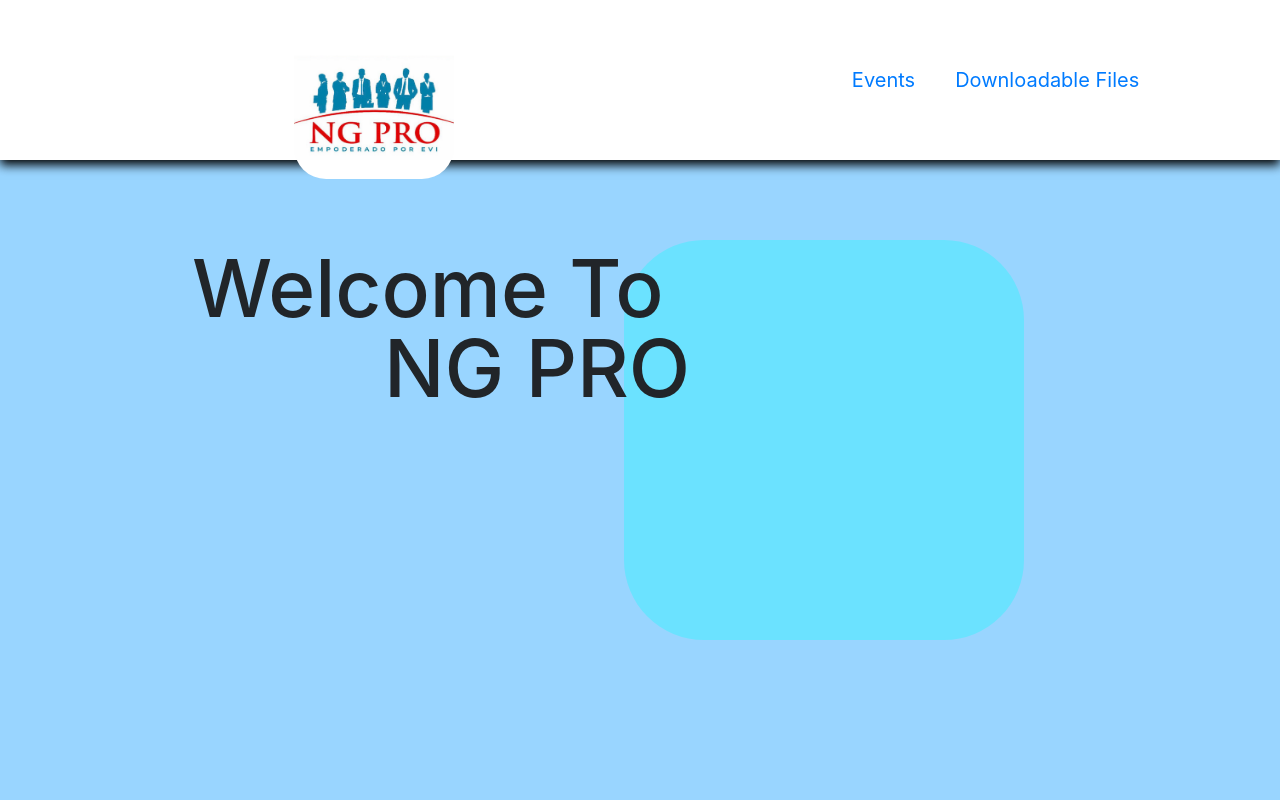
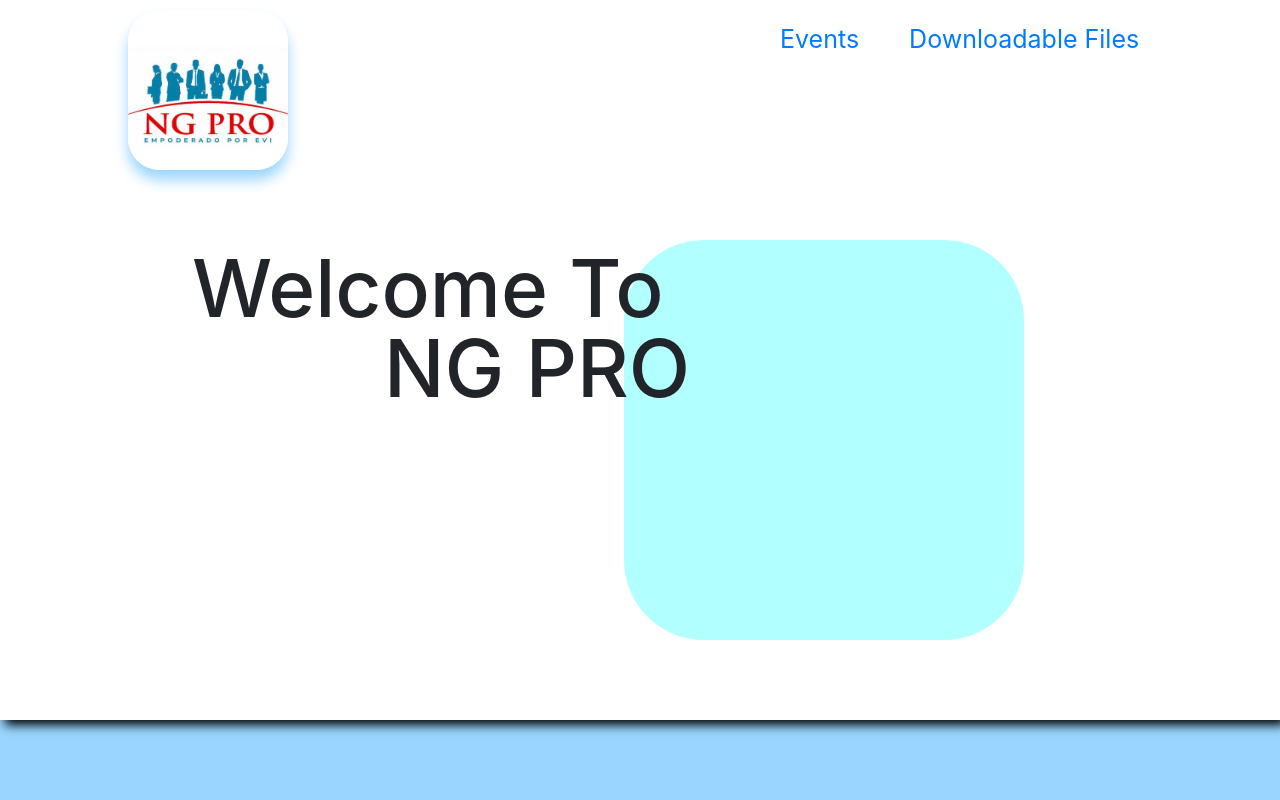
Before and after one commit to Drag49487Jr/ngpro_2nd, a React (Create React App) app: page /home in a window 1280 px wide. Shown: the top 800 px of the page. Built offline with nearby package versions, Linux system fonts and the light colour scheme.

Commit message:
adjust box-shadow

```diff
--- a/src/components/Navbar/Navbar.css
+++ b/src/components/Navbar/Navbar.css
@@ -1,15 +1,20 @@
 .links {
     display:flex;
-    font-size: 20px;
+    font-size: 25px;
     text-indent: 2em;
     position: relative;
     right:10%;
 
 }
 .navbar {
-    height:20vh;
+    height:10vh;
     width:100%;
     background-color:white;
-    box-shadow: 0px 5px 10px black;
+    /* box-shadow: 0px 5px 10px black; */
     /* background-image:linear-gradient(rgba(0,150,255), white); */
 }
+.image{
+    box-shadow: 0px 10px 14px rgba(0,150,255,.4);
+    position: absolute;
+    left:10%;
+}
--- a/src/components/Navbar/Navbar.jsx
+++ b/src/components/Navbar/Navbar.jsx
@@ -5,7 +5,7 @@
 class Navbar extends Component {
     render() {
         return(
-            <div className='navbar'>
+            <nav className='navbar'>
                 <div className='logo'>
                     <Link to='/home'> <img className='image' src='../images/ngpro-logo.jpeg' alt='ngpro'></img></Link>
                 </div>
@@ -13,7 +13,7 @@
                     <Link to='/events'>Events</Link>
                     <Link to='/downloadablefiles'>Downloadable Files</Link>
                 </div>
-            </div>
+            </nav>
         )
     }
 };
--- a/src/pages/App/App.js
+++ b/src/pages/App/App.js
@@ -3,6 +3,7 @@
 import LoginPage from '../LoginPage/LoginPage';
 import HomePage from '../HomePage/HomePage';
 import EventsPage from '../EventsPage/EventsPage';
+import DownloadableFiles from '../DownloadableFiles/DownloadableFiles';
 import './App.css';
 
 
@@ -22,6 +23,9 @@
         <Route path='/events' render={() =>
           <EventsPage />
         }/>
+        <Route path='/downloadablefiles' render={() =>
+          <DownloadableFiles />
+        }/>
       </Switch>
     </div>
   );
--- /dev/null
+++ b/src/pages/DownloadableFiles/DownloadableFiles.jsx
@@ -0,0 +1,15 @@
+import React , {Component} from 'react';
+import Navbar from '../../components/Navbar/Navbar';
+
+class DownloadableFiles extends Component {
+    render() {
+        return (
+            <div>
+                <Navbar />
+                <h1>DownloadableFiles</h1>
+            </div>
+        )
+    }
+};
+
+export default DownloadableFiles;
--- a/src/pages/HomePage/HomePage.css
+++ b/src/pages/HomePage/HomePage.css
@@ -1,3 +1,9 @@
+.top-section {
+    background-color:white;
+    height:90vh;
+    box-shadow: 5px 5px 10px black;
+}
+
 .headline {
     position: absolute;
     /* color:rgba(0,150,255); */
--- a/src/pages/HomePage/HomePage.jsx
+++ b/src/pages/HomePage/HomePage.jsx
@@ -6,7 +6,7 @@
     render() {
         return(
             <div>
-                <div>
+                <div className='top-section'>
                     <Navbar />
                     <div className='group-pic'>
 
```
